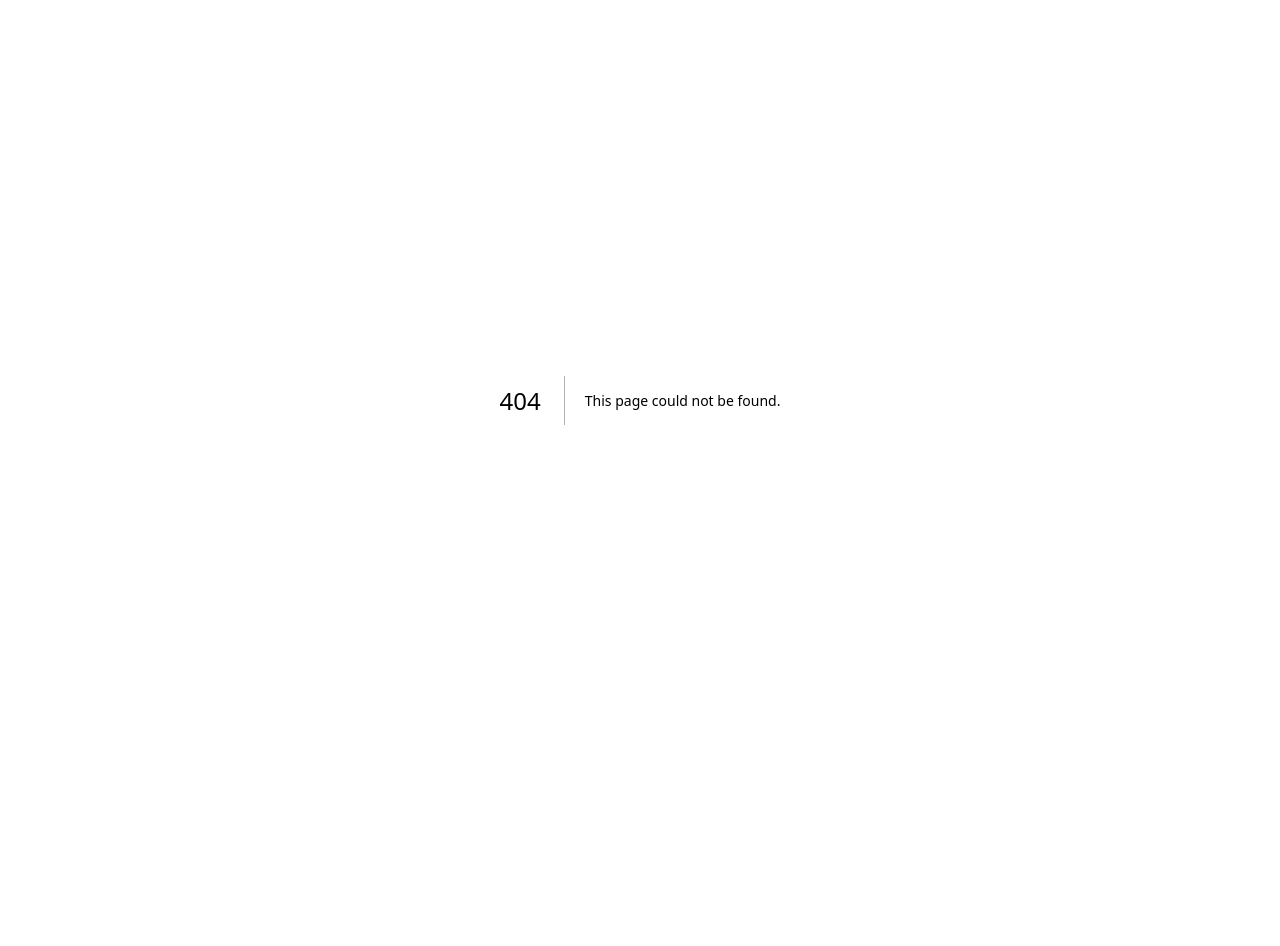
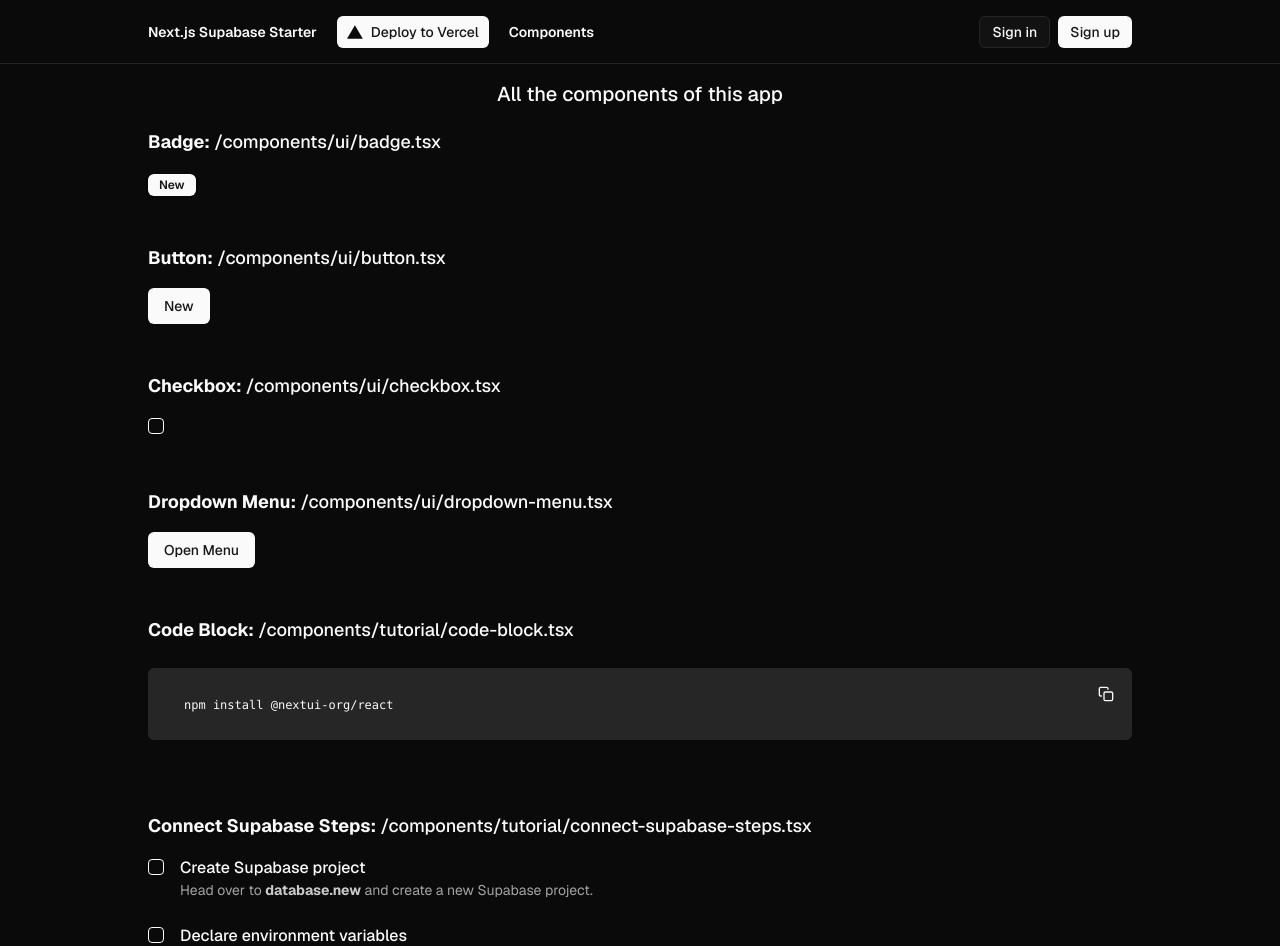
Before and after one commit to vqc1909a/Supabase-Starter, a Next.js app: page /components in a window 1280 px wide. Before the commit this address had no page. Shown: the top 946 px of the page. Before the commit the page ends 800 px from the top, so only its background shows below. Built offline with nearby package versions, Linux system fonts and the light colour scheme; no server answers.

Commit message:
feat: add components page with UI elements and integrate Realtime Chat

```diff
--- /dev/null
+++ b/app/components/page.tsx
@@ -0,0 +1,114 @@
+import { AuthButton } from '@/components/auth-button';
+import { DeployButton } from '@/components/deploy-button';
+import { EnvVarWarning } from '@/components/env-var-warning';
+import { RealtimeChat } from '@/components/realtime-chat';
+import { CodeBlock } from '@/components/tutorial/code-block';
+import { ConnectSupabaseSteps } from '@/components/tutorial/connect-supabase-steps';
+import { FetchDataSteps } from '@/components/tutorial/fetch-data-steps';
+import { SignUpUserSteps } from '@/components/tutorial/sign-up-user-steps';
+import { TutorialStep } from '@/components/tutorial/tutorial-step';
+import { Badge } from '@/components/ui/badge';
+import { Button } from '@/components/ui/button';
+import { Checkbox } from '@/components/ui/checkbox';
+import { DropdownMenu, DropdownMenuContent, DropdownMenuItem, DropdownMenuTrigger } from '@/components/ui/dropdown-menu';
+import { hasEnvVars } from '@/lib/utils';
+import Link from 'next/link';
+export default async function Components(){
+  return (
+		<div className="min-h-screen flex flex-col items-center">
+			<nav className="w-full flex justify-center border-b border-b-foreground/10 h-16">
+				<div className="w-full max-w-5xl flex justify-between items-center p-3 px-5 text-sm">
+					<div className="flex gap-5 items-center font-semibold">
+						<Link href={"/"}>Next.js Supabase Starter</Link>
+						<div className="flex items-center gap-2">
+							<DeployButton />
+						</div>
+						<Link href={"/components"}>Components</Link>
+					</div>
+					{!hasEnvVars ? <EnvVarWarning /> : <AuthButton />}
+				</div>
+			</nav>
+			<h3 className="font-medium text-xl mt-4">
+				All the components of this app
+			</h3>
+			<ul className="flex flex-col gap-12 w-full max-w-5xl p-5">
+				<li>
+					<h6 className="font-medium mb-4 text-lg">
+						<b>Badge:</b> /components/ui/badge.tsx
+					</h6>
+					<Badge>New</Badge>
+				</li>
+				<li>
+					<h6 className="font-medium mb-4 text-lg">
+						<b>Button:</b> /components/ui/button.tsx
+					</h6>
+					<Button>New</Button>
+				</li>
+				<li>
+					<h6 className="font-medium mb-4 text-lg">
+						<b>Checkbox:</b> /components/ui/checkbox.tsx
+					</h6>
+					<Checkbox>asdsadasda</Checkbox>
+				</li>
+				<li>
+					<h6 className="font-medium mb-4 text-lg">
+						<b>Dropdown Menu:</b> /components/ui/dropdown-menu.tsx
+					</h6>
+					<DropdownMenu>
+						<DropdownMenuTrigger asChild>
+							<Button>Open Menu</Button>
+						</DropdownMenuTrigger>
+						<DropdownMenuContent>
+							<DropdownMenuItem>Item 1</DropdownMenuItem>
+							<DropdownMenuItem>Item 2</DropdownMenuItem>
+						</DropdownMenuContent>
+					</DropdownMenu>
+				</li>
+
+				<li>
+					<h6 className="font-medium mb-4 text-lg">
+						<b>Code Block:</b> /components/tutorial/code-block.tsx
+					</h6>
+					<CodeBlock code={`npm install @nextui-org/react`} />
+				</li>
+				<li>
+					<h6 className="font-medium mb-4 text-lg">
+						<b>Connect Supabase Steps:</b>{" "}
+						/components/tutorial/connect-supabase-steps.tsx
+					</h6>
+					<ConnectSupabaseSteps />
+				</li>
+				<li>
+					<h6 className="font-medium mb-4 text-lg">
+						<b>Fetch Data Steps:</b> /components/tutorial/fetch-data-steps.tsx
+					</h6>
+					<FetchDataSteps />
+				</li>
+				<li>
+					<h6 className="font-medium mb-4 text-lg">
+						<b>Sign up user steps:</b>{" "}
+						/components/tutorial/sign-up-user-steps.tsx
+					</h6>
+					<SignUpUserSteps />
+				</li>
+				<li>
+					<h6 className="font-medium mb-4 text-lg">
+						<b>Tutorial step:</b> /components/tutorial/tutorial-step.tsx
+					</h6>
+					<ul>
+						<TutorialStep title="Sign up user">
+							<p>Sign up user description</p>
+							<CodeBlock code={`npm install @nextui-org/react`} />
+						</TutorialStep>
+					</ul>
+				</li>
+				<li>
+					<h6 className="font-medium mb-4 text-lg">
+						<b>Realtime Chat:</b> /components/realtime-chat.tsx
+					</h6>
+					<RealtimeChat roomName="general" username="vqc1909a" />
+				</li>
+			</ul>
+		</div>
+	);
+}
--- a/app/layout.tsx
+++ b/app/layout.tsx
@@ -32,7 +32,7 @@
 			>
 				<ThemeProvider
 					attribute="class"
-					defaultTheme="system"
+					defaultTheme="dark"
 					enableSystem
 					disableTransitionOnChange
 				>
--- a/app/page.tsx
+++ b/app/page.tsx
@@ -7,6 +7,7 @@
 import { SignUpUserSteps } from "@/components/tutorial/sign-up-user-steps";
 import { hasEnvVars } from "@/lib/utils";
 import Link from "next/link";
+import { CodeBlock } from "@/components/tutorial/code-block";
 
 export default function Home() {
   return (
@@ -19,6 +20,7 @@
 							<div className="flex items-center gap-2">
 								<DeployButton />
 							</div>
+              <Link href={"/components"}>Components</Link>
 						</div>
 						{!hasEnvVars ? <EnvVarWarning /> : <AuthButton />}
 					</div>
```
Lines whose indentation alone changed are shown as unchanged.
